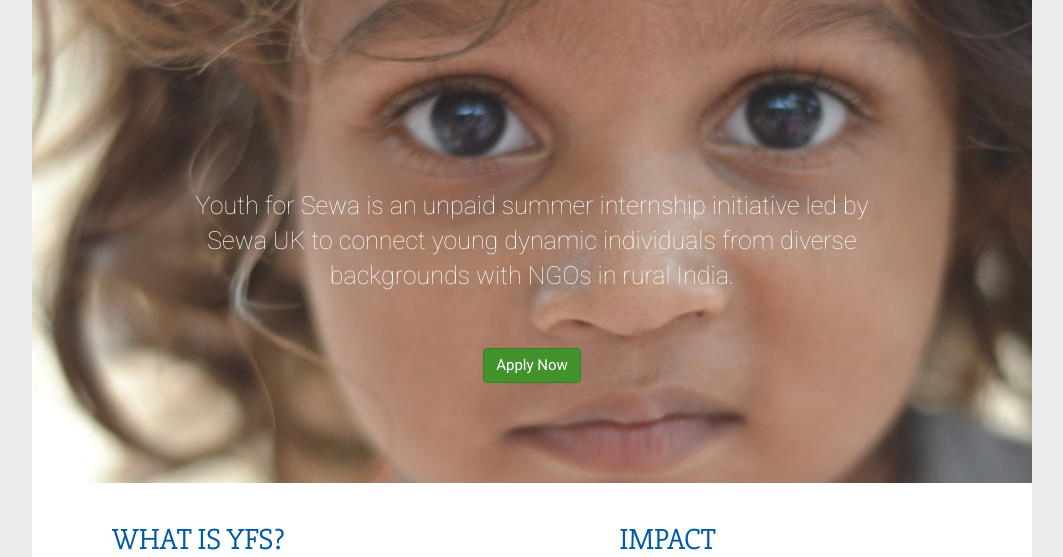
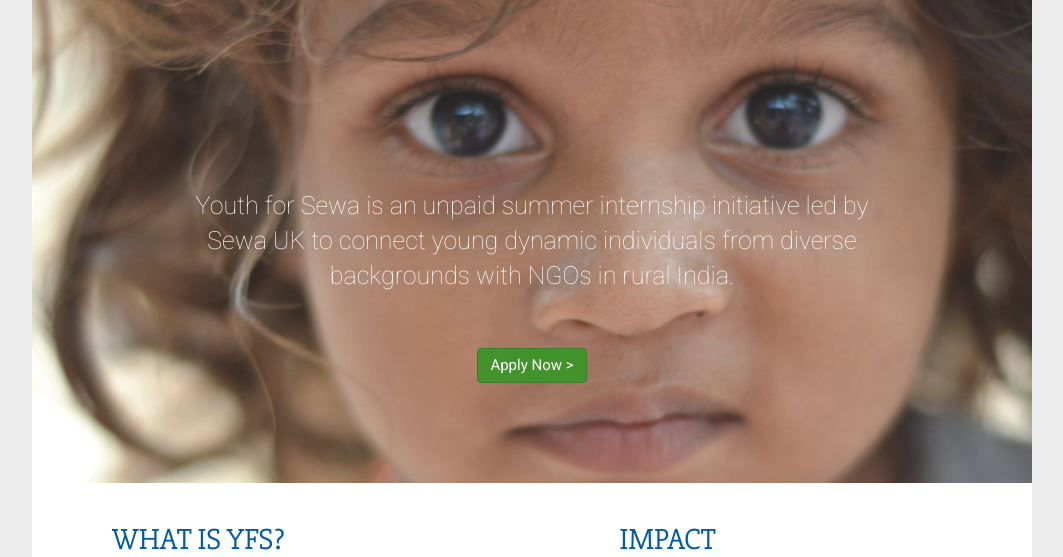
Before and after one commit to miteshsevani/yfs, a PHP site: page / in a window 1280 px wide. Shown: the part 153-710 px from the top of the page, without its empty margins (108-1171 px from the left). Run offline with PHP 8.4, Linux system fonts and the light colour scheme; some libraries are stand-ins or nearby versions.

Commit message:
Updated apply now content

```diff
--- a/build/index.php
+++ b/build/index.php
@@ -6,7 +6,7 @@
 		<img src="/images/rsz_yfs-leaflet-2-2.jpg" />
 		<div class="home-banner-content">
 			<h1>Youth for Sewa is an unpaid summer internship initiative led by Sewa UK to connect young dynamic individuals from diverse backgrounds with NGOs in rural India.</h1>
-			<a href="/apply/" class="btn btn-success">Apply Now</a>
+			<a href="/apply/" class="btn btn-success">Apply Now ></a>
 		</div>
 	</section>
 
--- a/index.php
+++ b/index.php
@@ -6,7 +6,7 @@
 		<img src="/images/rsz_yfs-leaflet-2-2.jpg" />
 		<div class="home-banner-content">
 			<h1>Youth for Sewa is an unpaid summer internship initiative led by Sewa UK to connect young dynamic individuals from diverse backgrounds with NGOs in rural India.</h1>
-			<a href="/apply/" class="btn btn-success">Apply Now</a>
+			<a href="/apply/" class="btn btn-success">Apply Now ></a>
 		</div>
 	</section>
 
```
